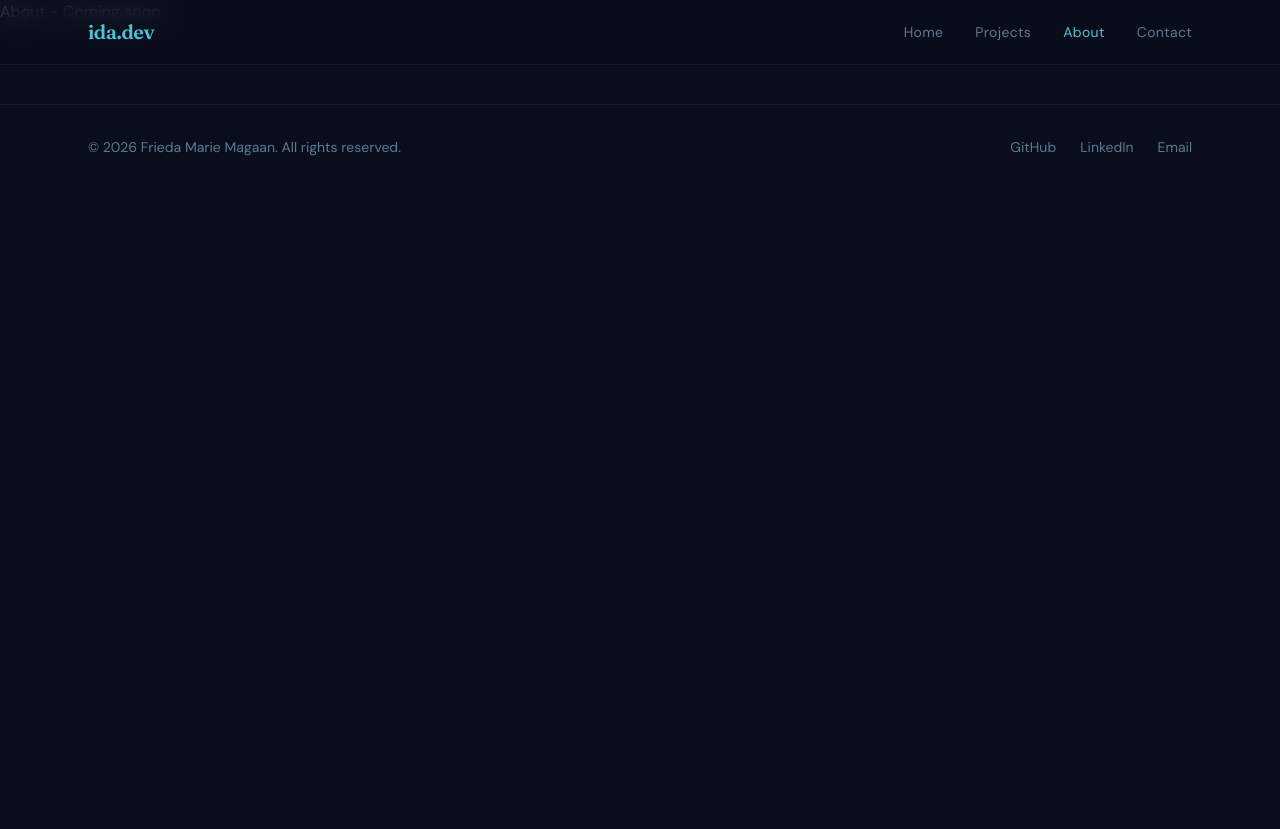
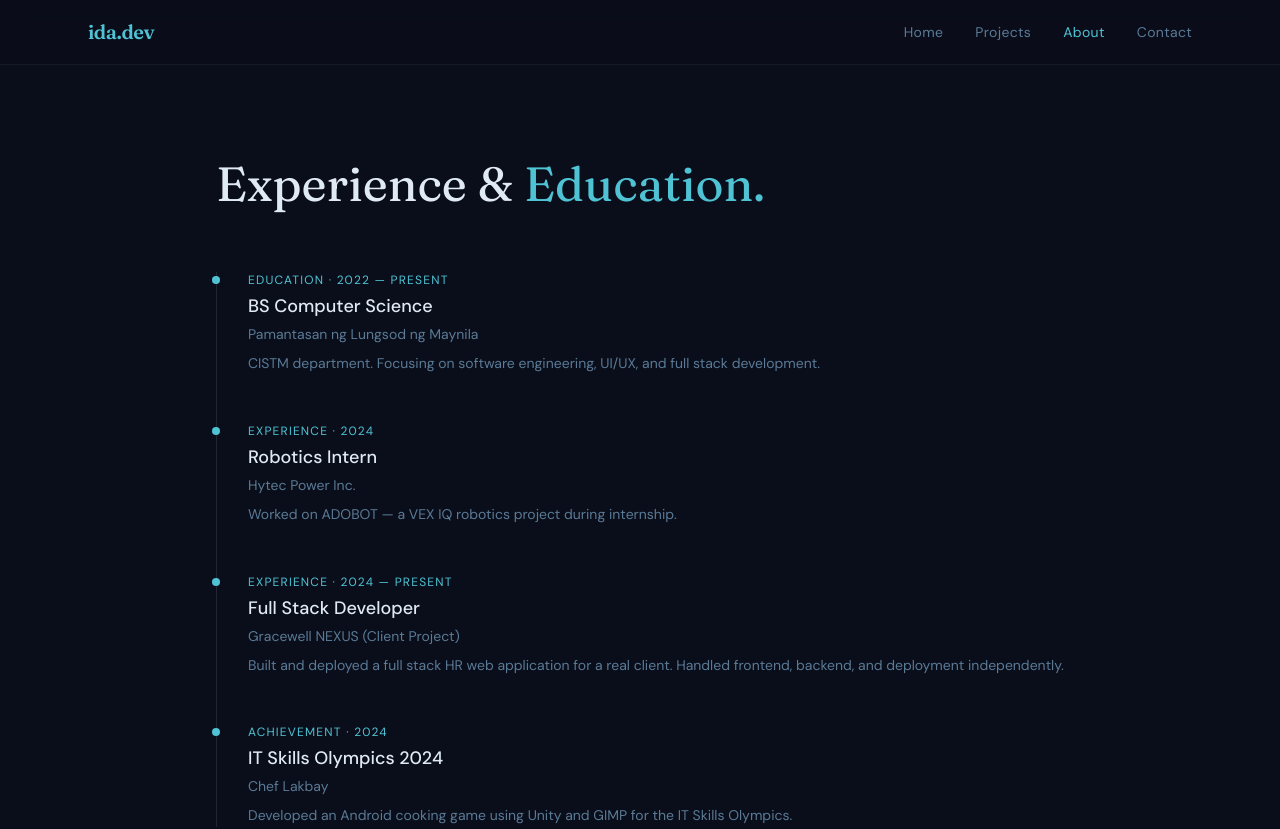
Before and after one commit to fredshekken/ida-portfolio, a Next.js app: page /about in a window 1280 px wide. Shown: the top 829 px of the page. Before the commit the page ends 800 px from the top, so only its background shows below. Built offline with nearby package versions, Linux system fonts and the light colour scheme.

Commit message:
feat: add about page timeline

```diff
--- a/src/app/about/page.tsx
+++ b/src/app/about/page.tsx
@@ -1,3 +1,9 @@
+import Timeline from "@/components/sections/Timeline";
+
 export default function AboutPage() {
-  return <main>About - Coming soon</main>;
+  return (
+    <main className="pt-16">
+      <Timeline />
+    </main>
+  );
 }
--- /dev/null
+++ b/src/components/sections/Timeline.tsx
@@ -0,0 +1,79 @@
+"use client";
+
+import { motion } from "framer-motion";
+
+const timeline = [
+  {
+    type: "Education",
+    title: "BS Computer Science",
+    place: "Pamantasan ng Lungsod ng Maynila",
+    date: "2022 — Present",
+    description: "CISTM department. Focusing on software engineering, UI/UX, and full stack development.",
+  },
+  {
+    type: "Experience",
+    title: "Robotics Intern",
+    place: "Hytec Power Inc.",
+    date: "2024",
+    description: "Worked on ADOBOT — a VEX IQ robotics project during internship.",
+  },
+  {
+    type: "Experience",
+    title: "Full Stack Developer",
+    place: "Gracewell NEXUS (Client Project)",
+    date: "2024 — Present",
+    description: "Built and deployed a full stack HR web application for a real client. Handled frontend, backend, and deployment independently.",
+  },
+  {
+    type: "Achievement",
+    title: "IT Skills Olympics 2024",
+    place: "Chef Lakbay",
+    date: "2024",
+    description: "Developed an Android cooking game using Unity and GIMP for the IT Skills Olympics.",
+  },
+];
+
+export default function Timeline() {
+  return (
+    <section className="max-w-4xl mx-auto px-6 py-24">
+      <motion.h2
+        initial={{ opacity: 0, y: 20 }}
+        whileInView={{ opacity: 1, y: 0 }}
+        viewport={{ once: true }}
+        transition={{ duration: 0.5 }}
+        className="font-display text-4xl md:text-5xl text-text mb-16"
+      >
+        Experience &{" "}
+        <span className="text-accent">Education.</span>
+      </motion.h2>
+
+      <div className="relative">
+        {/* Vertical line */}
+        <div className="absolute left-0 top-0 bottom-0 w-px bg-white/10" />
+
+        <div className="flex flex-col gap-12">
+          {timeline.map((item, i) => (
+            <motion.div
+              key={i}
+              initial={{ opacity: 0, x: -20 }}
+              whileInView={{ opacity: 1, x: 0 }}
+              viewport={{ once: true }}
+              transition={{ duration: 0.5, delay: i * 0.1 }}
+              className="pl-8 relative"
+            >
+              {/* Dot */}
+              <div className="absolute left-0 top-1 w-2 h-2 rounded-full bg-accent -translate-x-1/2" />
+
+              <span className="text-xs text-accent tracking-widest uppercase mb-1 block">
+                {item.type} · {item.date}
+              </span>
+              <h3 className="text-text font-medium text-lg mb-1">{item.title}</h3>
+              <p className="text-muted text-sm mb-2">{item.place}</p>
+              <p className="text-muted text-sm leading-relaxed">{item.description}</p>
+            </motion.div>
+          ))}
+        </div>
+      </div>
+    </section>
+  );
+}
```
